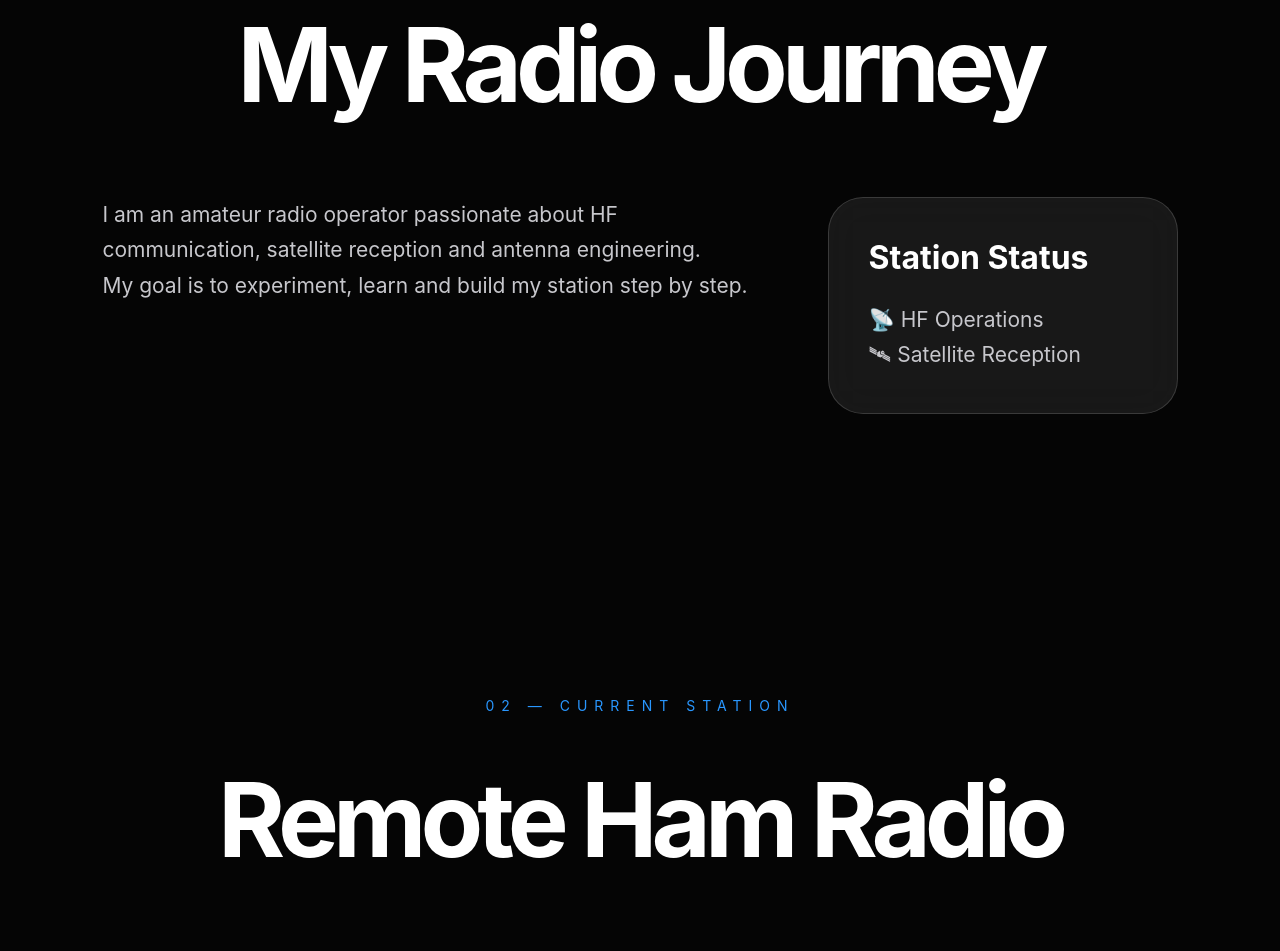
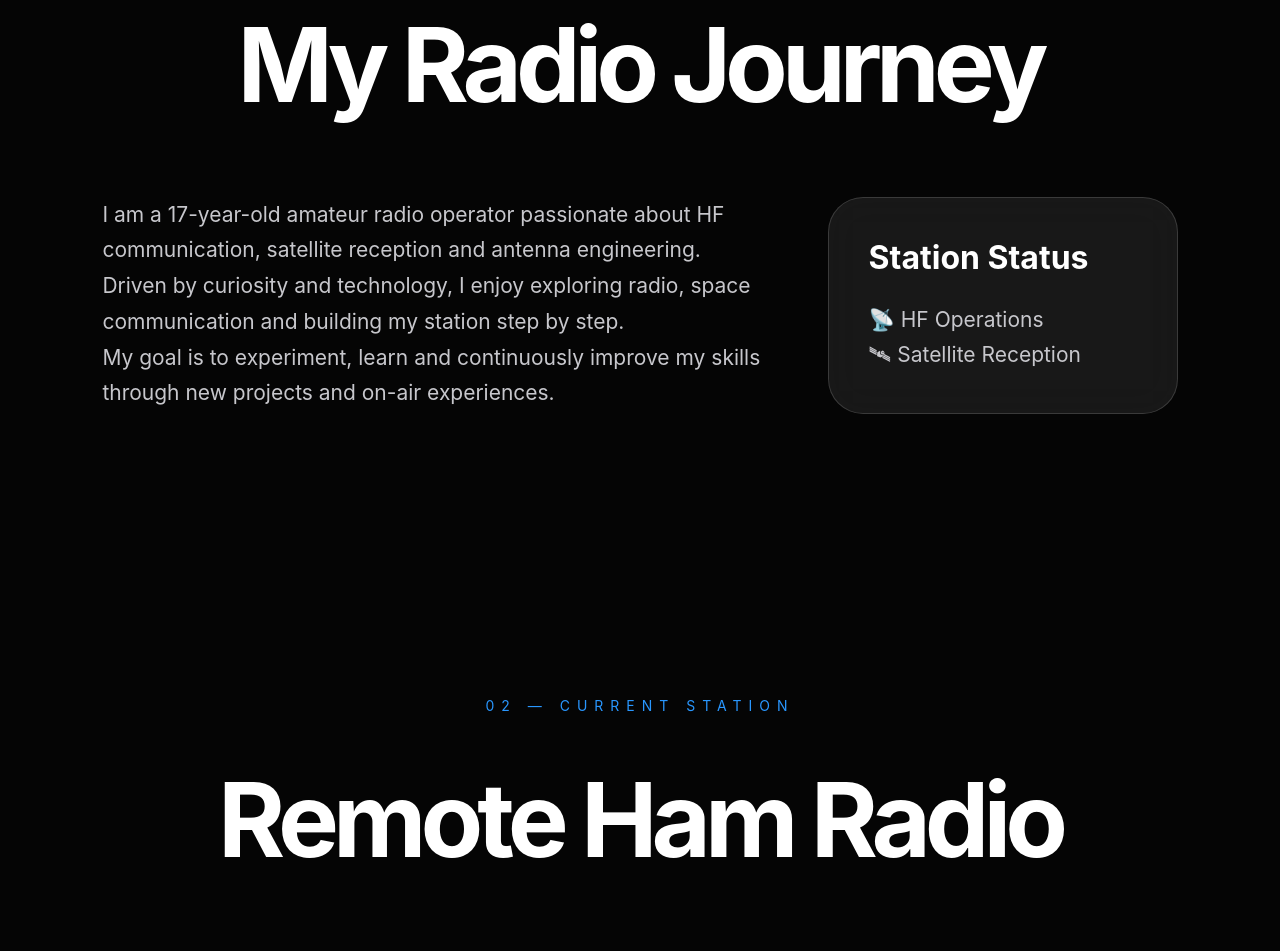
Before and after one commit to Jbbouhadjeb-maker/f4myh-radio, a plain HTML site: page index.html in a window 1280 px wide. Shown: the part 1001-1952 px from the top of the page. Drawn offline with Linux system fonts and the light colour scheme.

Commit message:
Update index.html

```diff
--- a/index.html
+++ b/index.html
@@ -98,16 +98,16 @@ My Radio Journey
 
 
 <p>
-I am an amateur radio operator passionate about
-HF communication, satellite reception and antenna
-engineering.
+I am a 17-year-old amateur radio operator passionate about
+HF communication, satellite reception and antenna engineering.
+Driven by curiosity and technology, I enjoy exploring radio,
+space communication and building my station step by step.
 </p>
 
 
-
 <p>
-My goal is to experiment, learn and build my station
-step by step.
+My goal is to experiment, learn and continuously improve my
+skills through new projects and on-air experiences.
 </p>
 
 
```
